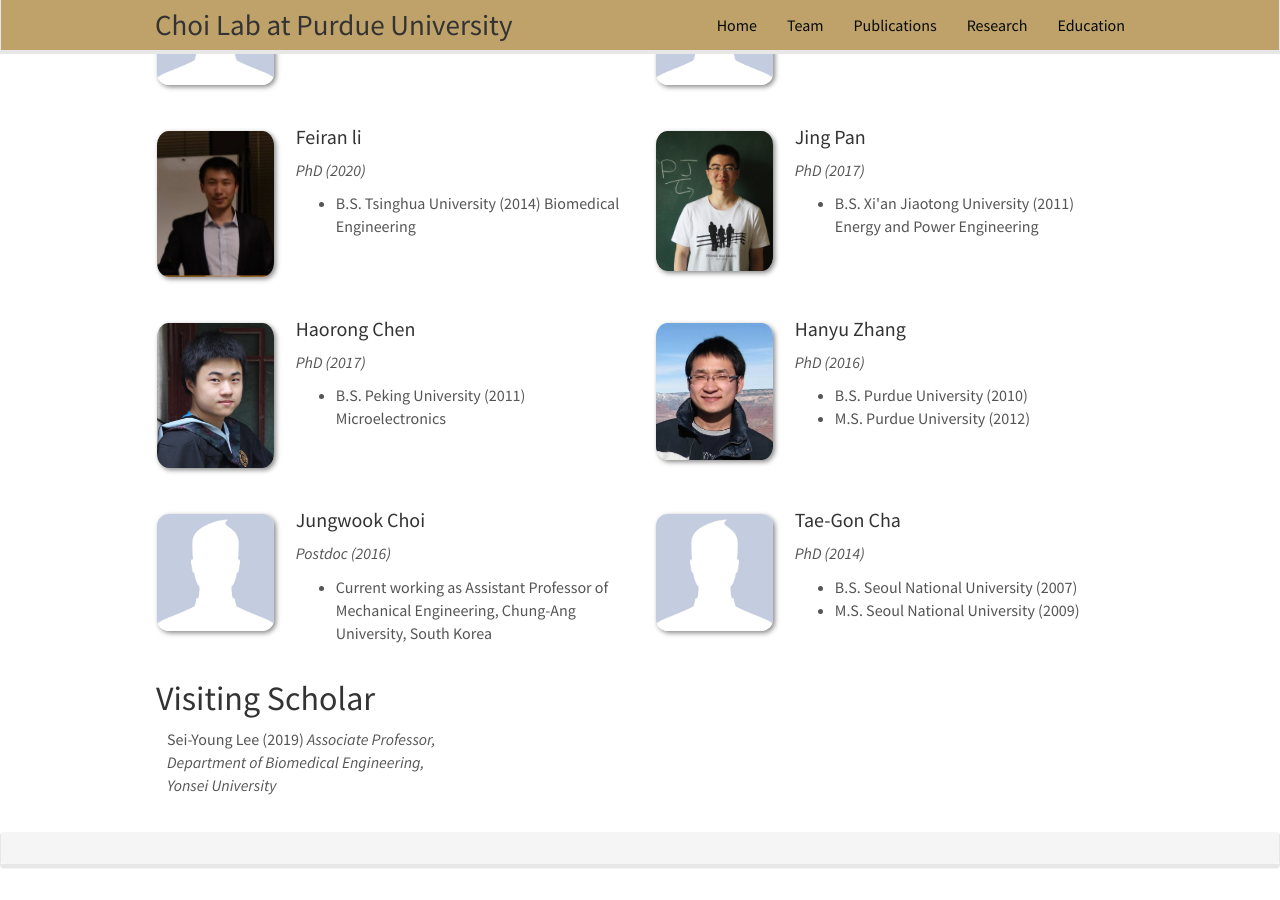
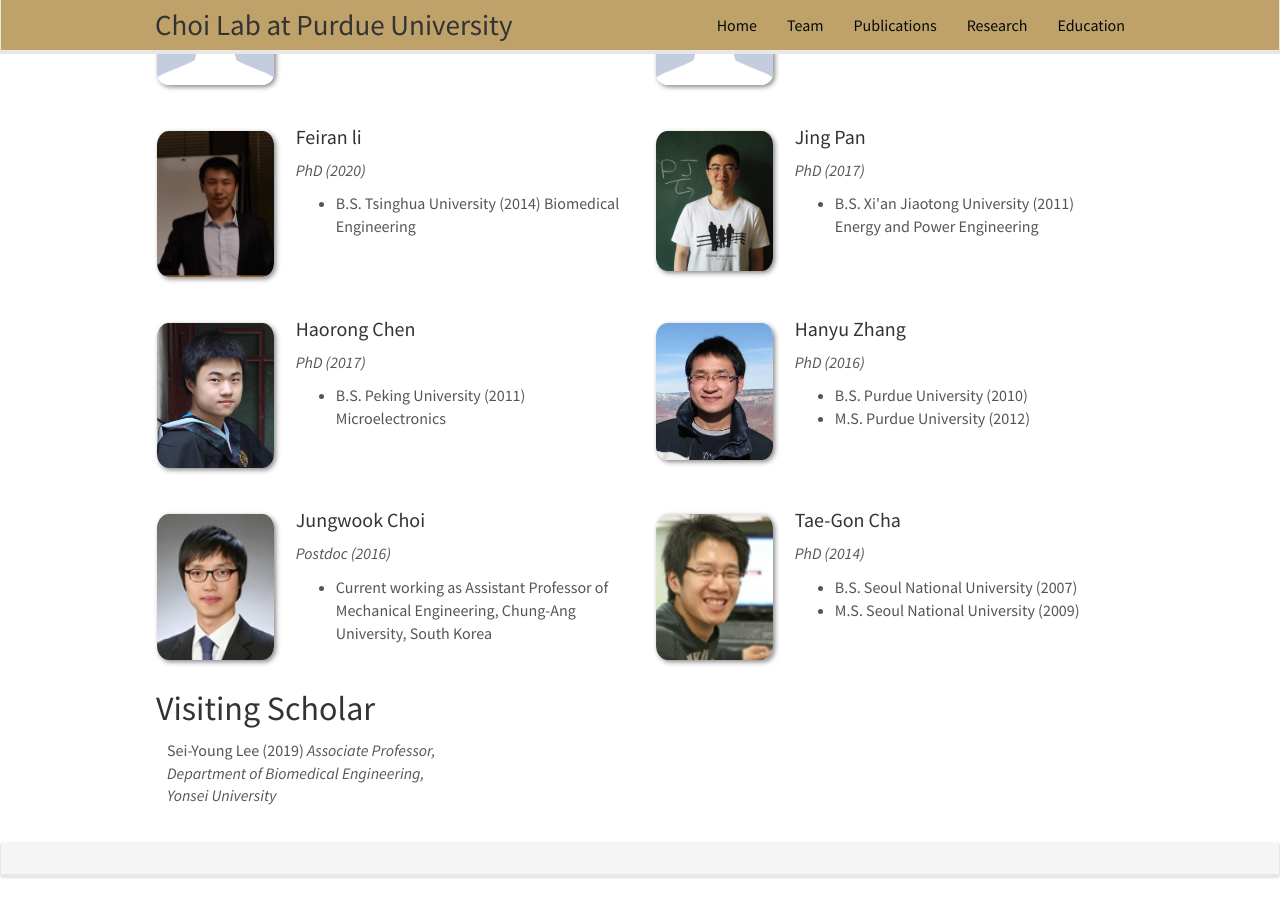
Before and after one commit to choidnalab/choidnalab.github.io, a Jekyll site: the page built from _pages/team.md, in a window 1280 px wide and 900 px high, scrolled down 1519 px. Built offline with Jekyll 4.4.1, drawn with Linux system fonts in a browser that asks for light colours; nearby versions of some CDN libraries.

Commit message:
Update alumni_members.yml

```diff
--- a/_data/alumni_members.yml
+++ b/_data/alumni_members.yml
@@ -65,7 +65,7 @@
 
 
 - name: Jungwook Choi
-  photo: nopic.jpg
+  photo: jungwook_choi.jpg
   duration:
   info: Postdoc (2016)
   email:
@@ -76,7 +76,7 @@
   education4:
 
 - name: Tae-Gon Cha
-  photo: nopic.jpg
+  photo: tae-gon_cha.jpg
   info: PhD (2014)
   email:
   number_educ: 2
```
